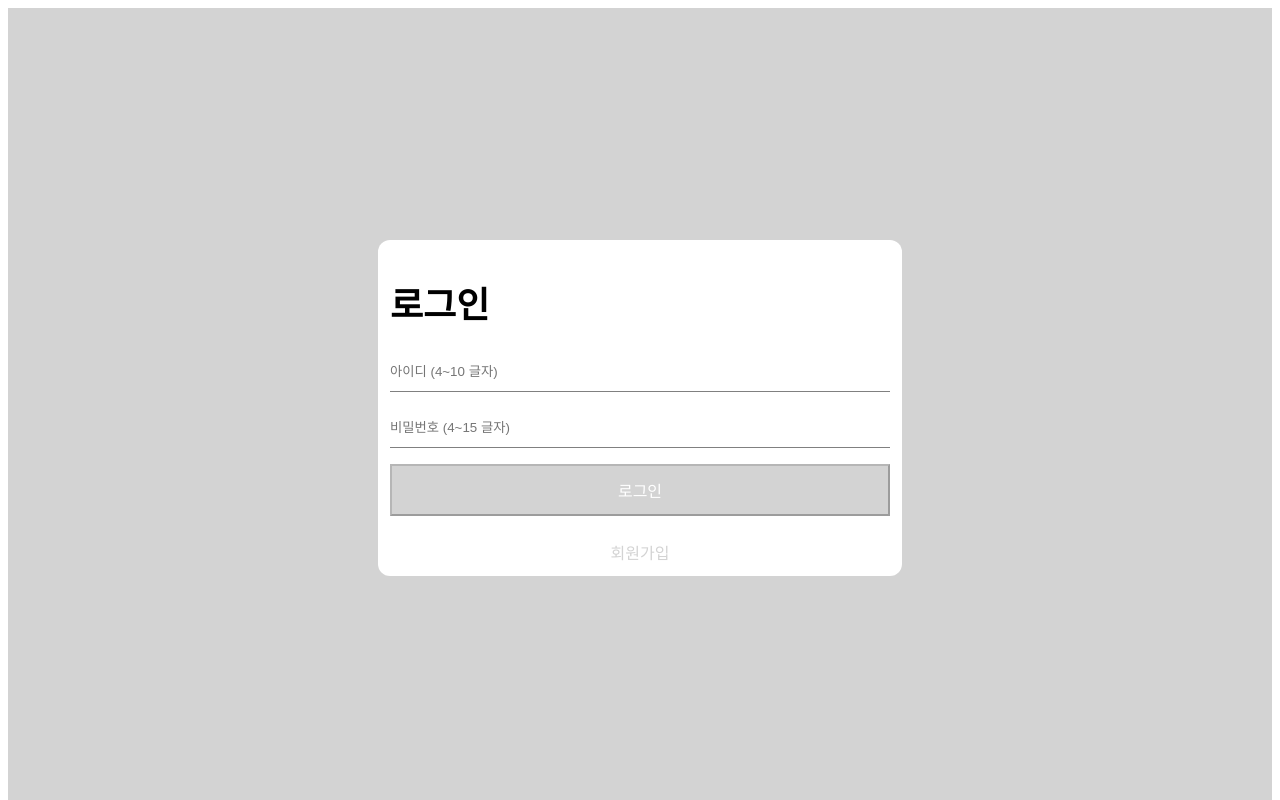
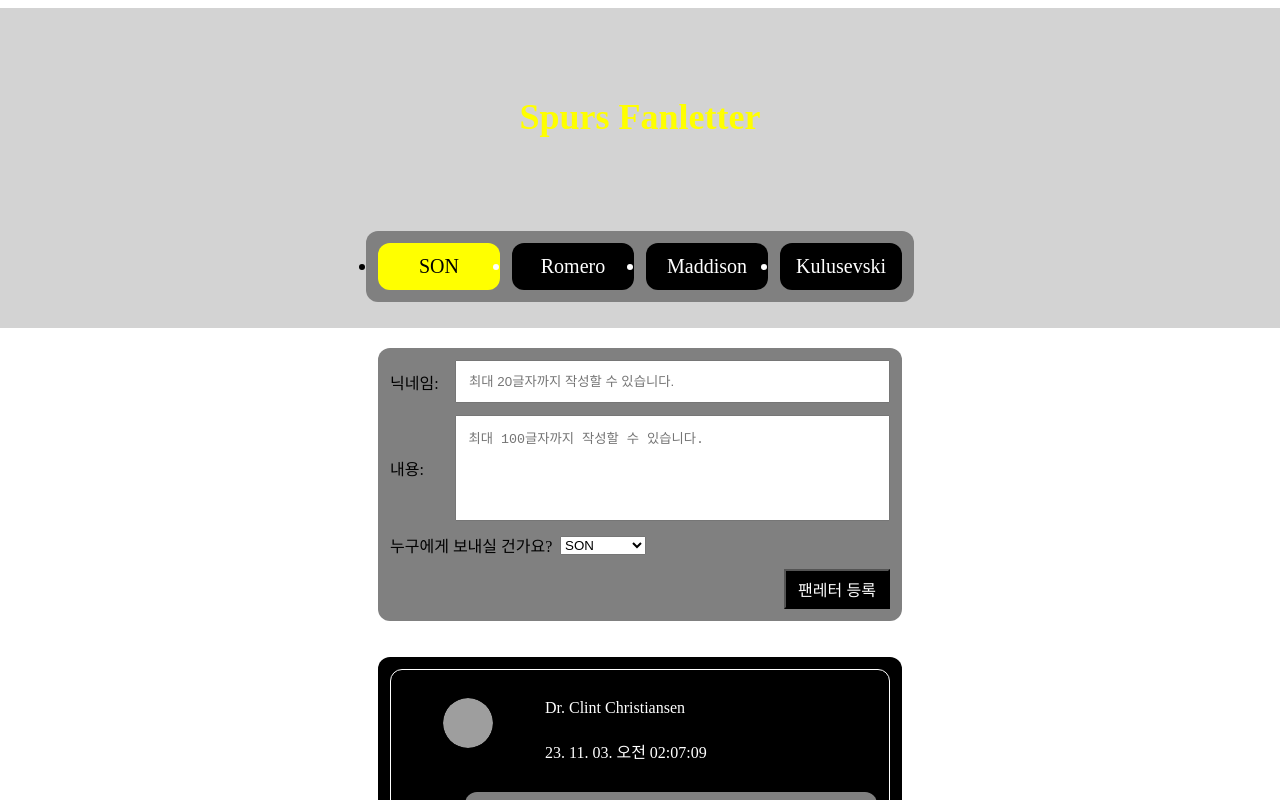
Before and after one commit to gggimmmin/spurs-postbox, a React (Vite) app: page / in a window 1280 px wide. Before the commit this address led to /login. Shown: the top 800 px of the page. Built offline with nearby package versions, Linux system fonts and the light colour scheme; sample sign-in values are in the browser's storage; grey boxes are pictures that could not be loaded.

Commit message:
[feat] JWT 인증 서버를 이용한 로그인, 회원가입 구현

```diff
--- a/src/pages/Login.jsx
+++ b/src/pages/Login.jsx
@@ -5,11 +5,11 @@
 import { login } from "@redux/modules/authSlice";
 import { toast } from "react-toastify";
 import useForm from "@hooks/useForm";
+import axios from "axios";
 
 const Login = () => {
   const dispatch = useDispatch();
   const [isLoginMode, setIsLoginMode] = useState(true);
-  //const [formState, setFormState] = useState(initialState);
   const { formState, onChangeHandler, resetForm } = useForm({
     id: "",
     password: "",
@@ -17,20 +17,44 @@
   });
 
   const { id, password, nickname } = formState;
-  // const onChangeHandler = (e) => {
-  //   const { name, value } = e.target;
-  //   setFormState((prev) => ({ ...prev, [name]: value }));
-  // };
 
-  const onSubmitHandler = (e) => {
+  const onSubmitHandler = async (e) => {
     e.preventDefault();
     if (isLoginMode) {
-      dispatch(login());
-      toast.success("로그인 성공 !");
+      try {
+        const { data } = await axios.post(
+          "https://moneyfulpublicpolicy.co.kr/login",
+          {
+            id,
+            password,
+          }
+        );
+        if (data.success) {
+          dispatch(login(data.accessToken));
+          toast.success("로그인 성공 !");
+        }
+      } catch (err) {
+        toast.error(err.response.data.message);
+      }
     } else {
-      setIsLoginMode(true);
-      resetForm();
-      toast.success("회원가입 성공 !");
+      try {
+        const { data } = await axios.post(
+          "https://moneyfulpublicpolicy.co.kr/register",
+          {
+            id,
+            password,
+            nickname,
+          }
+        );
+        if (data.success) {
+          setIsLoginMode(true);
+          resetForm();
+          toast.success("회원가입 성공 !");
+        }
+      } catch (err) {
+        console.log("error", err);
+        toast.error(err.response.data.message);
+      }
     }
   };
 
--- a/src/redux/modules/authSlice.js
+++ b/src/redux/modules/authSlice.js
@@ -1,7 +1,7 @@
 import { createSlice } from "@reduxjs/toolkit";
 
 const initialState = {
-  isLogin: false,
+  isLogin: !!localStorage.getItem("accessToken"),
 };
 
 const authSlice = createSlice({
@@ -9,10 +9,13 @@
   initialState,
   reducers: {
     login: (state, action) => {
+      const accessToken = action.payload;
+      localStorage.setItem("accessToken", accessToken);
       state.isLogin = true;
     },
     logout: (state, action) => {
       state.isLogin = false;
+      localStorage.clear();
     },
   },
 });
```
